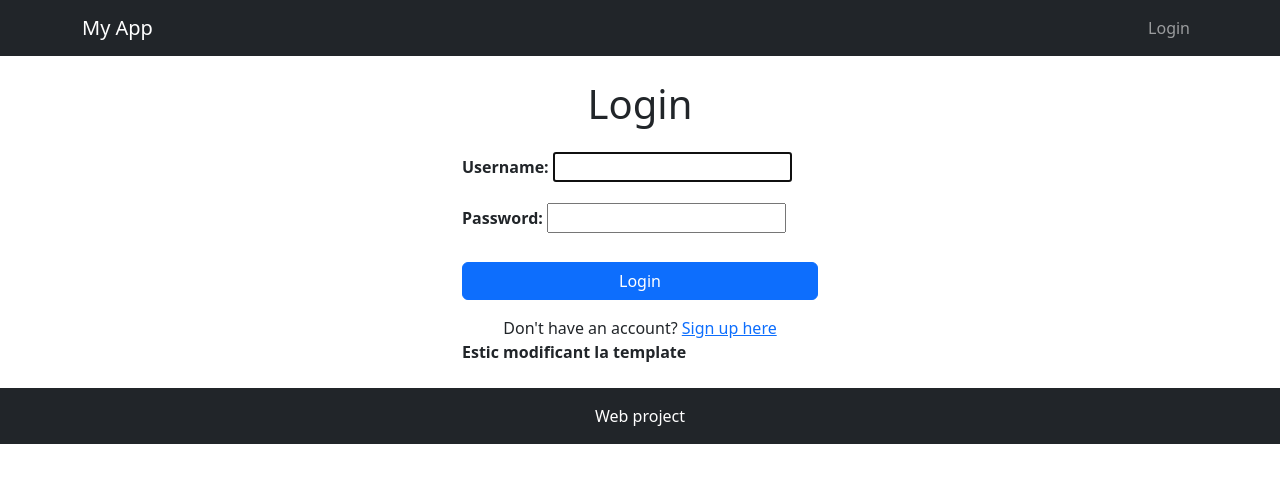
After one commit to eem-3/web-project, a Django app: page /accounts/login/ in a window 1280 px wide. The commit adds this page. Shown: the top 483 px of the page. Run offline with Django 5.2, Linux system fonts and the light colour scheme.

Commit message:
added a home demo page, login and signup templates. Implemented bootstrap in html.

```diff
--- /dev/null
+++ b/core/urls.py
@@ -0,0 +1,6 @@
+from django.urls import path
+from . import views
+
+urlpatterns = [
+    path('', views.home, name='home'),
+]
--- /dev/null
+++ b/templates/base.html
@@ -0,0 +1,38 @@
+<!-- templates/base.html -->
+
+<!DOCTYPE html>
+<html lang="en">
+<head>
+    <meta charset="UTF-8">
+    <meta name="viewport" content="width=device-width, initial-scale=1.0">
+    <title>{% block title %}Template{% endblock %}</title>
+
+    <!-- Bootstrap CSS -->
+    <link href="https://cdn.jsdelivr.net/npm/bootstrap@5.3.3/dist/css/bootstrap.min.css" rel="stylesheet">
+</head>
+<body>
+
+    <!-- Navbar -->
+    <nav class="navbar navbar-expand-lg navbar-dark bg-dark">
+        <div class="container">
+            <a class="navbar-brand" href="#">My App</a>
+            <div class="navbar-nav ms-auto">
+                <a class="nav-link" href="{% url 'login' %}">Login</a>
+            </div>
+        </div>
+    </nav>
+
+    <!-- Main content -->
+    <main class="container my-4">
+        {% block content %}{% endblock %}
+    </main>
+
+    <!-- Footer -->
+    <footer class="bg-dark text-white text-center py-3 mt-auto">
+        <p class="mb-0">Web project</p>
+    </footer>
+
+    <!-- Bootstrap JS bundle (includes Popper) -->
+    <script src="https://cdn.jsdelivr.net/npm/bootstrap@5.3.3/dist/js/bootstrap.bundle.min.js"></script>
+</body>
+</html>
--- a/templates/registration/login.html
+++ b/templates/registration/login.html
@@ -1,25 +1,42 @@
+<!-- templates/registration/login.html -->
+
 {% extends "base.html" %}
 
 {% block title %}Login - My Blog{% endblock %}
 
 {% block content %}
-<h1>Login</h1>
+<div class="row justify-content-center">
+    <div class="col-12 col-sm-8 col-md-6 col-lg-4">
 
-{% if form.errors %}  <!-- Django sets form.errors when login fails -->
-<p class="error-text">Invalid username or password. Please try again.</p>
-{% endif %}
+        <h1 class="mb-4 text-center">Login</h1>
 
-<!-- method="post" = send form data in the request body (not in the URL) -->
-<form method="post" class="form-narrow">
-    {% csrf_token %}  <!-- security: adds a hidden token to prevent fake form submissions (see below) -->
-    <div class="form-group">
-        <label for="id_username" class="form-label">Username:</label>
-        {{ form.username }}  <!-- Django renders the <input> field automatically -->
+        {% if form.errors %}
+        <div class="alert alert-danger" role="alert">
+            Invalid username or password. Please try again.
+        </div>
+        {% endif %}
+
+        <form method="post">
+            {% csrf_token %}
+            <div class="mb-3">
+                <label for="id_username" class="form-label fw-semibold">Username:</label>
+                {{ form.username }}
+            </div>
+            <div class="mb-3">
+                <label for="id_password" class="form-label fw-semibold">Password:</label>
+                {{ form.password }}
+            </div>
+            <div class="d-grid mt-4">
+                <button type="submit" class="btn btn-primary">Login</button>
+            </div>
+        </form>
+
+        <p class="text-center mt-3 mb-0">
+            Don't have an account? <a href="{% url 'signup' %}">Sign up here</a>
+        </p>
+
+        <b>Estic modificant la template</b>
+
     </div>
-    <div class="form-group">
-        <label for="id_password" class="form-label">Password:</label>
-        {{ form.password }}
-    </div>
-    <button type="submit" class="btn btn-blue">Login</button>
-</form>
+</div>
 {% endblock %}
--- a/web_project/settings.py
+++ b/web_project/settings.py
@@ -120,4 +120,4 @@ STATIC_URL = 'static/'
 
 #REDIRECT SETTINGS
 LOGIN_REDIRECT_URL = '/'
-LOGOUT_REDIRECT_URL = '/'
+LOGOUT_REDIRECT_URL = '/login/'
--- a/web_project/urls.py
+++ b/web_project/urls.py
@@ -21,8 +21,7 @@ from core.views import SignUpView
 
 urlpatterns = [
     path('admin/', admin.site.urls),
+    path('accounts/', include('django.contrib.auth.urls')),
     path('accounts/signup/', SignUpView.as_view(), name='signup'),
-    # name='signup' -> used in nav bar: {% url 'signup' %}
-    path('accounts/', include('django.contrib.auth.urls')),
     path('', include('core.urls')),
 ]
```
Also changed, not shown: core/forms.py (added, +8 -0 lines), core/views.py (+10 -3 lines), templates/components/homedemo.html (added, +14 -0 lines), templates/registration/signup.html (+21 -11 lines), db.sqlite3 (added).
